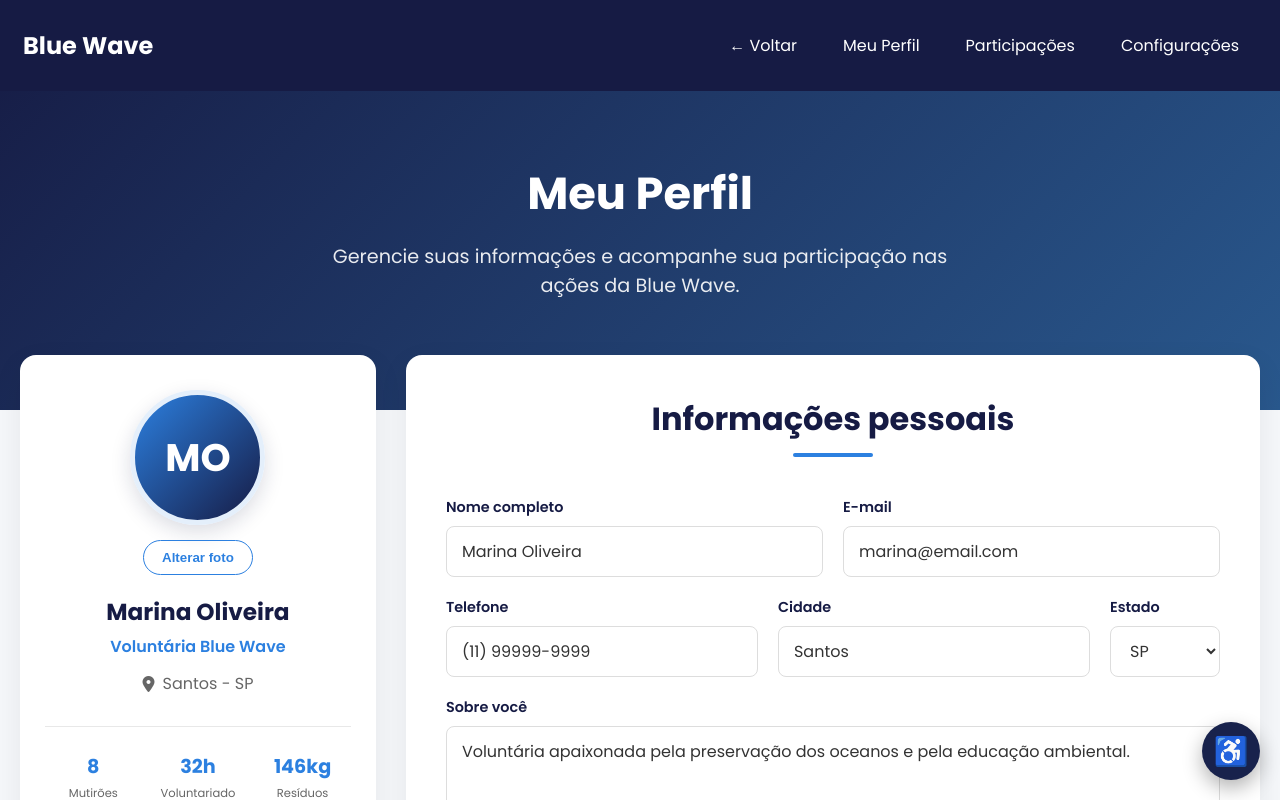
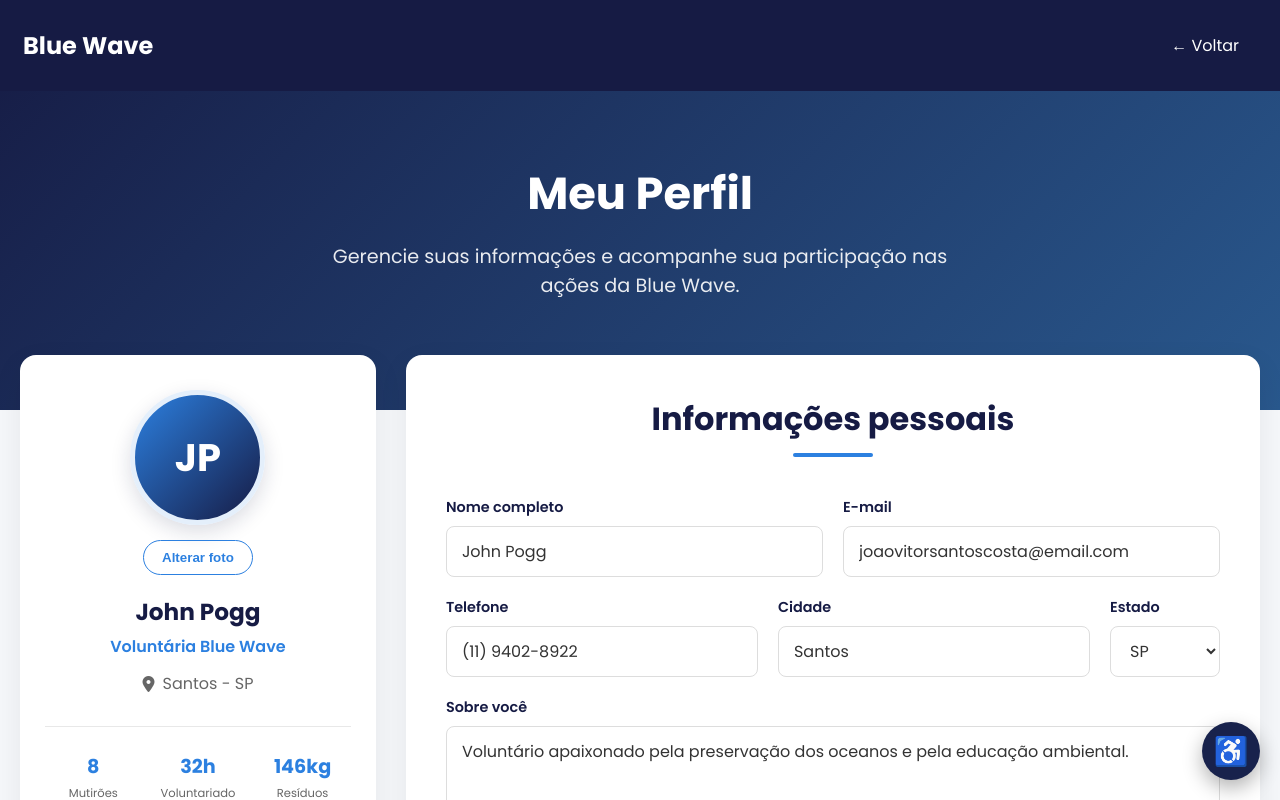
Before and after one commit to gustavogurita/bluewave, a React (Vite) app: page /perfil in a window 1280 px wide. Shown: the top 800 px of the page. Built offline with nearby package versions, Linux system fonts and the light colour scheme; a web font is replaced by a local one.

Commit message:
Atualização

```diff
--- a/src/pages/Blue/blue.jsx
+++ b/src/pages/Blue/blue.jsx
@@ -167,19 +167,19 @@ export default function blue() {
 
             <li>
               <a href="/login" className={styles.navLink}>
-                 👤 Login
+                  Login
               </a>
             </li>
 
             <li>
               <a href="/cadastro" className={styles.navLink}>
-                 👤 Cadastre-se
+                  Cadastre-se
               </a>
             </li>
 
              <li>
               <a href="/perfil" className={styles.navLink}>
-                 👤 Ver Perfil
+                  Ver seu Perfil
               </a>
             </li>
 
--- a/src/pages/Perfil/perfil.jsx
+++ b/src/pages/Perfil/perfil.jsx
@@ -3,12 +3,12 @@ import { Link } from 'react-router';
 import styles from './perfil.module.css';
 
 const perfilInicial = {
-  nome: 'Marina Oliveira',
-  email: 'marina@email.com',
-  telefone: '(11) 99999-9999',
+  nome: 'John Pogg',
+  email: 'joaovitorsantoscosta@email.com',
+  telefone: '(11) 9402-8922',
   cidade: 'Santos',
   estado: 'SP',
-  bio: 'Voluntária apaixonada pela preservação dos oceanos e pela educação ambiental.',
+  bio: 'Voluntário apaixonado pela preservação dos oceanos e pela educação ambiental.',
 };
 
 export default function Perfil() {
@@ -112,23 +112,11 @@ export default function Perfil() {
               </Link>
             </li>
 
-            <li>
-              <a href="#perfil" className={styles.navLink}>
-                Meu Perfil
-              </a>
-            </li>
 
-            <li>
-              <a href="#participacoes" className={styles.navLink}>
-                Participações
-              </a>
-            </li>
 
-            <li>
-              <a href="#configuracoes" className={styles.navLink}>
-                Configurações
-              </a>
-            </li>
+
+
+
           </ul>
         </nav>
       </header>
```
